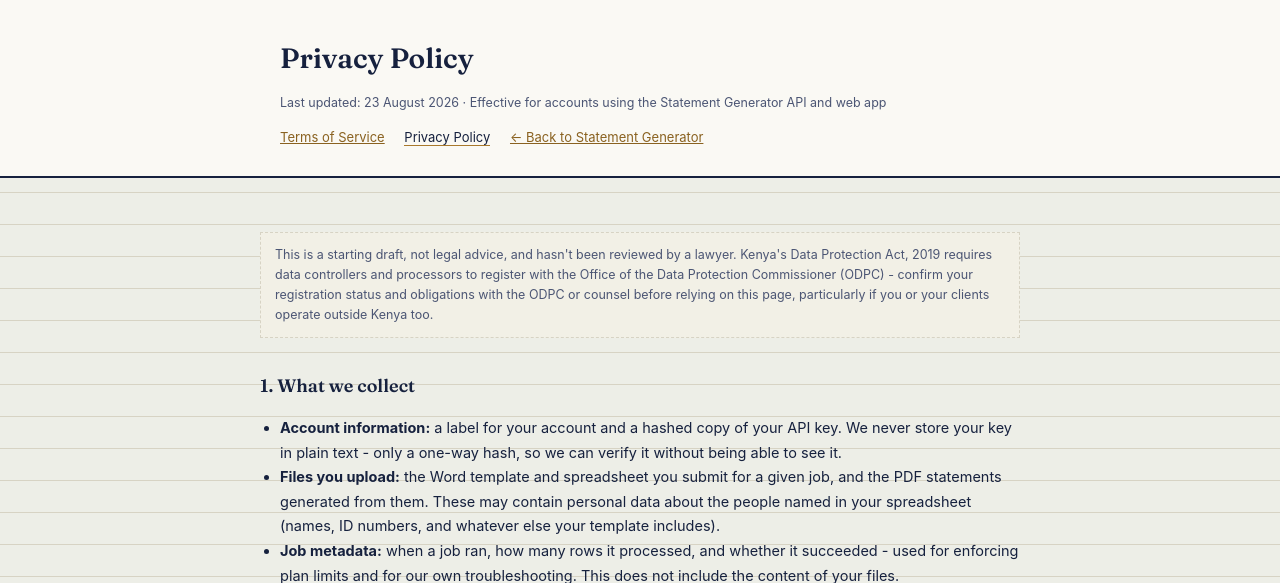
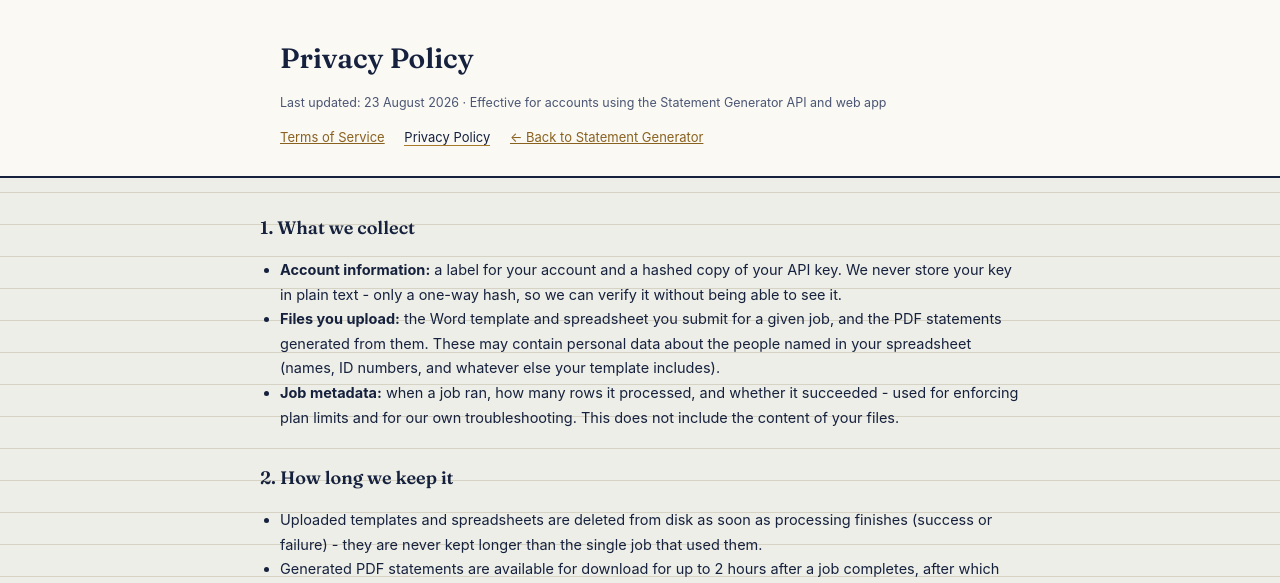
Before and after one commit to Dodman101/statement-generator-app, a Flask app: page /api/privacy in a window 1280 px wide. Shown: the top 583 px of the page. Run offline with Flask 3, Linux system fonts and the light colour scheme.

Commit message:
feat: comment out the draft note in TOS and Privacy Policy

```diff
--- a/app/templates/legal_page.html
+++ b/app/templates/legal_page.html
@@ -45,11 +45,11 @@
 <div class="wrap legal-body">
   {% if active == 'terms' %}
 
-    <div class="note">
+    <!-- <div class="note">
       This is a starting draft, not legal advice, and hasn't been reviewed by a lawyer. Before relying on it -
       especially the sections on data handling and liability - have it reviewed by counsel familiar with Kenya's
       Data Protection Act, 2019 and any other jurisdictions your clients are in.
-    </div>
+    </div> -->
 
     <h2>1. What this service is</h2>
     <p>
@@ -104,12 +104,12 @@
 
   {% else %}
 
-    <div class="note">
+    <!-- <div class="note">
       This is a starting draft, not legal advice, and hasn't been reviewed by a lawyer. Kenya's Data Protection Act,
       2019 requires data controllers and processors to register with the Office of the Data Protection Commissioner
       (ODPC) - confirm your registration status and obligations with the ODPC or counsel before relying on this
       page, particularly if you or your clients operate outside Kenya too.
-    </div>
+    </div> -->
 
     <h2>1. What we collect</h2>
     <ul>
```
